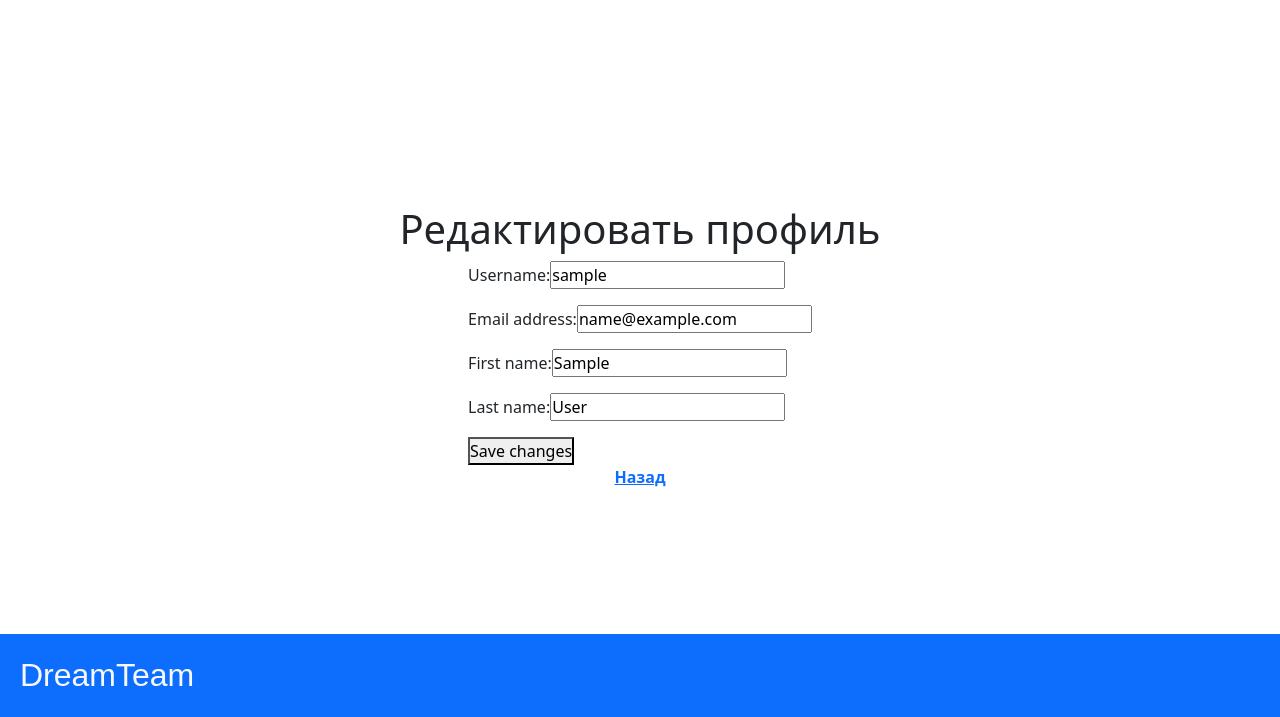
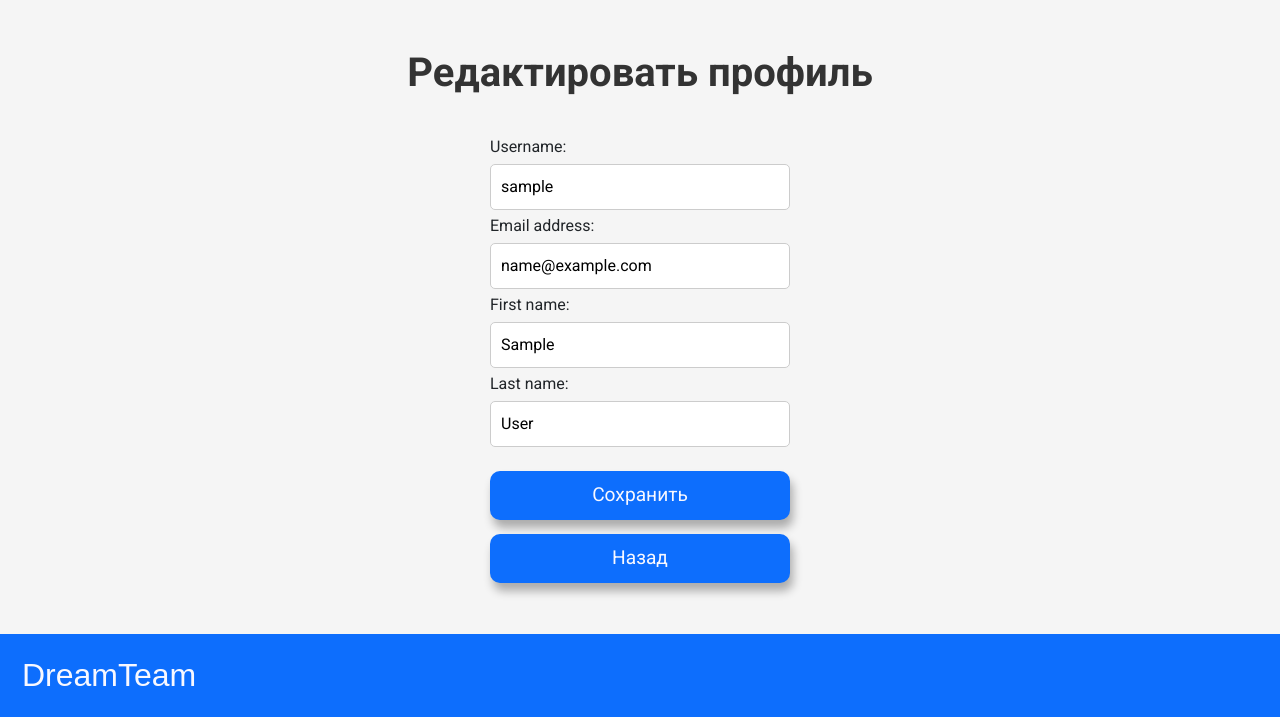
Before and after one commit to egorus1442/ItProjectTaxiDjango, a Django app: page /edit-profile/ in a window 1280 px wide. Shown: the part 83-800 px from the top of the page. Run offline with Django 5.2, Linux system fonts and the light colour scheme; the visitor is signed in with stand-in values (Sample User, id 1).

Commit message:
Edit html and css files

```diff
--- a/main/main/settings.py
+++ b/main/main/settings.py
@@ -23,7 +23,7 @@ BASE_DIR = Path(__file__).resolve().parent.parent
 SECRET_KEY = 'django-insecure-%7nls3%3r8r7!6+ju!fitt2dcv3bno&y(68&%8dy4)_7jhyc_d'
 
 # SECURITY WARNING: don't run with debug turned on in production!
-DEBUG = False
+DEBUG = True
 
 ALLOWED_HOSTS = ['127.0.0.1']
 
--- a/main/maitaxi/static/maitaxi/css/history_trips.css
+++ b/main/maitaxi/static/maitaxi/css/history_trips.css
@@ -3,8 +3,8 @@
     padding: 0;
 }
 
-body {
-    height: 2000px;
+body.history {
+    height: auto;
     width: 500px;
     display: flex;
     flex-direction: column;
--- a/main/maitaxi/static/maitaxi/css/info_order.css
+++ b/main/maitaxi/static/maitaxi/css/info_order.css
@@ -7,3 +7,7 @@ h2 {
     font-size: 2.5em;
     margin-bottom: 20px;
 }
+
+.info {
+    text-align: left;
+}
--- a/main/maitaxi/static/maitaxi/css/profile.css
+++ b/main/maitaxi/static/maitaxi/css/profile.css
@@ -39,13 +39,11 @@ h3 {
     transition: 0.5s;
 }
 
-p.log {
-    text-align: left;
+p.log:first-child {
     margin-top: 30px;
-    font-family: "Roboto", sans-serif;
 }
 
-p.poch {
+p.log {
     text-align: left;
     font-family: "Roboto", sans-serif;
 }
--- a/main/maitaxi/static/maitaxi/css/profile_edit.css
+++ b/main/maitaxi/static/maitaxi/css/profile_edit.css
@@ -29,12 +29,21 @@ body::after {
     bottom: 0;
 }
 
-h2 {
+p {
+    margin-bottom: -1rem;
+}
+
+.edits_b {
+    text-align: center;
+}
+
+h1 {
     color: #333;
     font-size: 2.5em;
-    margin: 0.5em 0;
+    margin: 0.2em 0;
     font-family: 'Roboto', sans-serif;
-    font-weight: 400;
+    font-weight: 700;
+    /* margin-bottom: 2.5em; */
 }
 
 h3 {
@@ -58,13 +67,13 @@ li {
     color: ghostwhite;
 }
 
-.polzovatel {
+/* .polzovatel {
     background: #0d6efd;
     color: ghostwhite;
     border-radius: 20px;
     padding: 10px;
     margin-left: auto;
-}
+} */
 
 hr {
     width: 100%;
@@ -95,12 +104,13 @@ form input {
     border: 1px solid #ccc;
     border-radius: 5px;
     font-size: 1em;
+    font-family: 'Roboto', sans-serif;
 }
 
 .btn-btn-primary {
     width: 300px;
     padding: 10px;
-    margin-top: 15px;
+    margin-top: 30px;
     margin-bottom: 10px;
     background: #0d6efd;
     color: ghostwhite;
@@ -120,3 +130,31 @@ form input {
     transform: scale(1.05);
     box-shadow: 5px 10px 8px rgba(0, 0, 0, 0.3);
     transition: 0.5s;
+}
+
+.edits_a {
+    display: block;
+    width: 300px;
+    padding: 10px;
+    margin-top: -1rem;
+    margin-bottom: 10px;
+    background: #0d6efd;
+    color: ghostwhite;
+    border: none;
+    border-radius: 10px;
+    text-decoration: none;
+    font-family: 'Roboto', sans-serif;
+    font-size: 1.2em;
+    cursor: pointer;
+    transition: 0.3s;
+    box-shadow: 3px 8px 10px rgba(0, 0, 0, 0.3);
+    font-weight: 400;
+}
+
+.edits_a:hover {
+    background: ghostwhite;
+    color: black;
+    transform: scale(1.05);
+    box-shadow: 5px 10px 8px rgba(0, 0, 0, 0.3);
+    transition: 0.5s;
+}
--- a/main/maitaxi/templates/maitaxi/about.html
+++ b/main/maitaxi/templates/maitaxi/about.html
@@ -13,9 +13,8 @@
 <hr>
 <div class="about">
     <p class="about_p">Данный проект представляет собой создание web-приложения такси на основе Django
-    для backend и JavaScript, HTML, CSS для frontend разработки. В приложении пользователи
-    смогут зарегистрироваться, заказывать такси, просматривать историю поездок и оценивать
-    водителей. Комбинация функциональности на серверной и клиентской сторонах сделает приложение
+    для backend и HTML, CSS для frontend разработки. В приложении пользователи
+    смогут зарегистрироваться, заказывать такси, просматривать историю поездок и редактировать профиль. Комбинация функциональности на серверной и клиентской сторонах сделает приложение
     удобным и интуитивно понятным для пользователей, обеспечивая им полный контроль над заказами
     такси и персональными настройками.</p>
 </div>
--- a/main/maitaxi/templates/maitaxi/history_trips.html
+++ b/main/maitaxi/templates/maitaxi/history_trips.html
@@ -9,7 +9,7 @@
     <link rel="preconnect" href="https://fonts.gstatic.com" crossorigin>
     <link href="https://fonts.googleapis.com/css2?family=Roboto:ital,wght@0,100;0,300;0,400;0,500;0,700;0,900;1,100;1,300;1,400;1,500;1,700;1,900&display=swap" rel="stylesheet">
 </head>
-<body>
+<body class="history">
     <h2 class="history_h2">{{title}}</h2>
     <div class="history">
     {% for order in orders %}
--- a/main/maitaxi/templates/maitaxi/profile.html
+++ b/main/maitaxi/templates/maitaxi/profile.html
@@ -14,9 +14,9 @@
 <div class="profile">
     <h3>Информация о пользователе:</h3>
     <p class="log"><b>Логин:</b> {{user.username}}</p>
-    <p class="poch"><b>Почта:</b> {{user.email}}</p>
-     <p><b>Имя: </b> {{ user.first_name }}</p>
-    <p><b>Фамилия: </b> {{ user.last_name }}</p>
+    <p class="log"><b>Почта:</b> {{user.email}}</p>
+    <p class="log"><b>Имя: </b> {{ user.first_name }}</p>
+    <p class="log"><b>Фамилия: </b> {{ user.last_name }}</p>
     <b><a class="profile_a" href="{% url 'logout' %}">Выход</a></b>
     <b><a class="profile_a" href="{% url 'edit_profile' %}">Редактировать профиль</a></b>
     {% endblock %}
--- a/main/maitaxi/templates/maitaxi/profile_edit.html
+++ b/main/maitaxi/templates/maitaxi/profile_edit.html
@@ -1,6 +1,14 @@
 {% extends 'maitaxi/base.html' %}
 {% load static %}
 {% block content %}
+<head>
+    <link rel="stylesheet" type="text/css" href="{% static 'maitaxi/css/profile_edit.css' %}">
+    <link rel="preconnect" href="https://fonts.gstatic.com">
+    <link href="https://fonts.googleapis.com/css2?family=Tenor+Sans&display=swap" rel="stylesheet">
+    <link rel="preconnect" href="https://fonts.googleapis.com">
+    <link rel="preconnect" href="https://fonts.gstatic.com" crossorigin>
+    <link href="https://fonts.googleapis.com/css2?family=Roboto:ital,wght@0,100;0,300;0,400;0,500;0,700;0,900;1,100;1,300;1,400;1,500;1,700;1,900&display=swap" rel="stylesheet">
+</head>
     <h1>Редактировать профиль</h1>
     <form method="post">
         {% csrf_token %}
@@ -17,9 +25,9 @@
         <p><label for="{{ form.last_name.id_for_label }}">{{ form.last_name.label }}: </label>{{ form.last_name }}</p>
         <div>{{ form.last_name.errors }}</div>
 
-        <button type="submit" class="btn-btn-primary">Save changes</button>
+        <button type="submit" class="btn-btn-primary">Сохранить</button>
     </form>
-     <b><a class="profile_a" href="{% url 'profile' %}">Назад</a></b>
+    <b class="edits_b"><a class="edits_a" href="{% url 'profile' %}">Назад</a></b>
 </body>
 </html>
 {% endblock %}
```
Also changed, not shown: main/maitaxi/templates/maitaxi/info_order.html (+9 -7 lines), main/maitaxi/static/maitaxi/css/Default.svg (deleted), main/maitaxi/static/maitaxi/css/phoneIcon.svg (deleted). Lines whose indentation alone changed are shown as unchanged.
